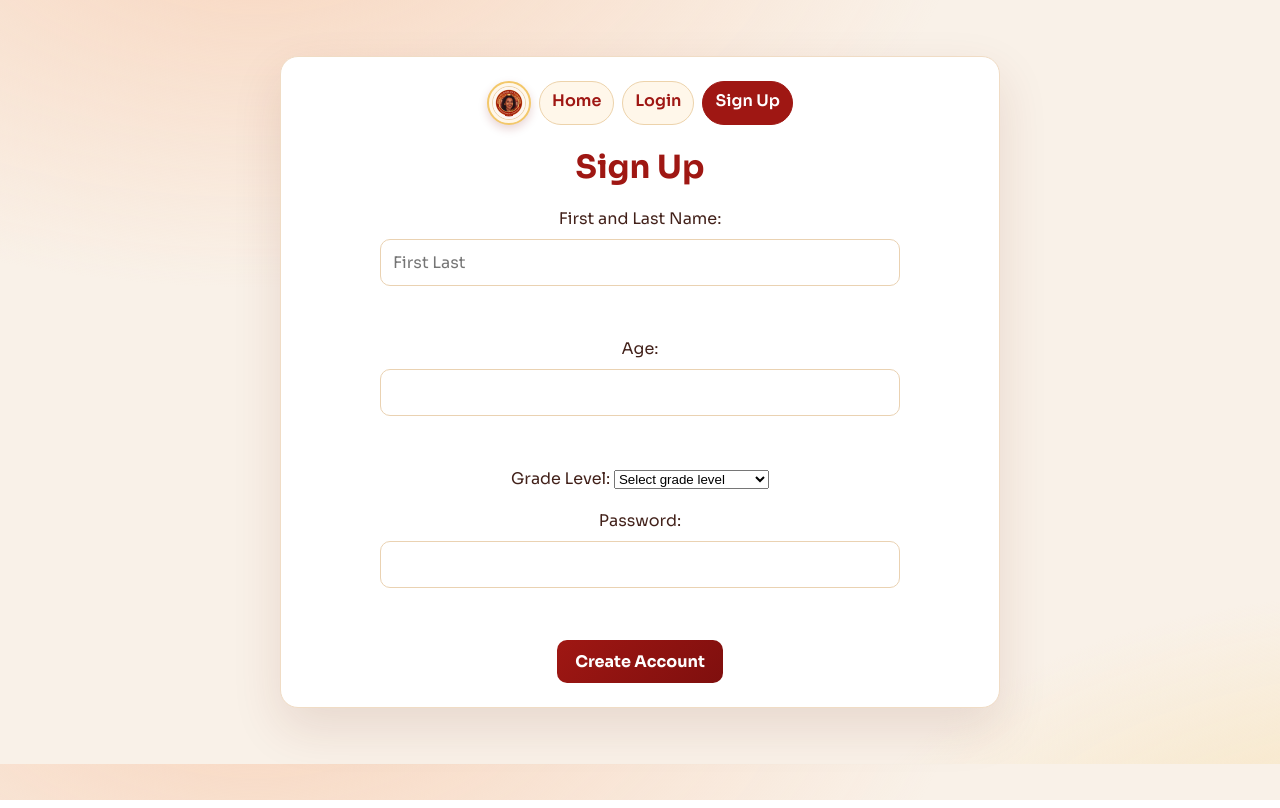
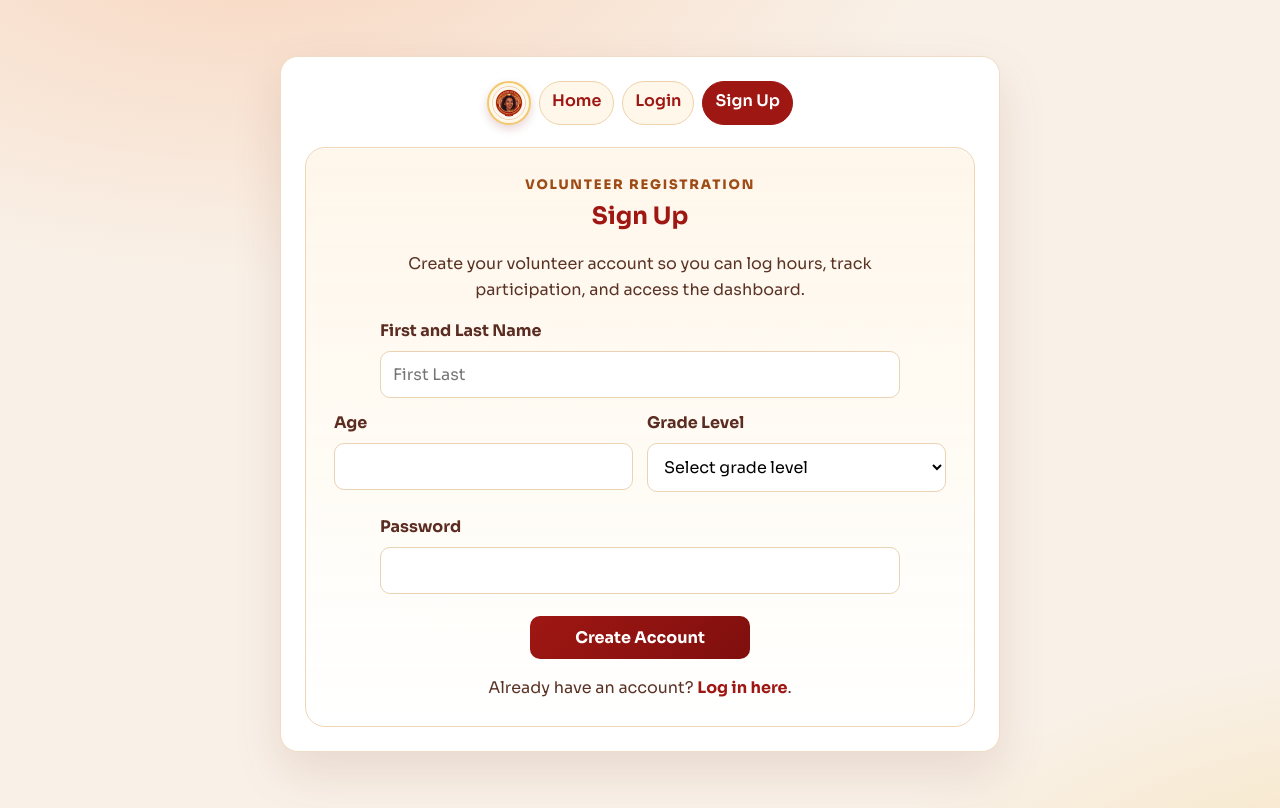
Before and after one commit to DawYem/Roman-s-Summer-Bridge-Program-Official-Website, a Flask app: page /signup in a window 1280 px wide. Run offline with Flask 3, Linux system fonts and the light colour scheme.

Commit message:
Added Design Changes to signup+ admin[0] control

```diff
--- a/app.py
+++ b/app.py
@@ -70,6 +70,41 @@ def has_first_and_last_name(name):
     return len(parts) >= 2
 
 
+def get_admin_usernames():
+    admin_usernames = {
+        os.getenv("ADMIN_USERNAME", "").strip().lower(),
+    }
+    admin_usernames.update(
+        username.strip().lower()
+        for username in os.getenv("ADMIN_USERNAMES", "").split(",")
+        if username.strip()
+    )
+    return {username for username in admin_usernames if username}
+
+
+def get_reserved_usernames():
+    reserved_usernames = {
+        "dawit yemane",
+    }
+    reserved_usernames.update(
+        username.strip().lower()
+        for username in os.getenv("RESERVED_USERNAMES", "").split(",")
+        if username.strip()
+    )
+    return {username for username in reserved_usernames if username}
+
+
+def user_is_admin(cursor, username):
+    cursor.execute(
+        "SELECT is_admin FROM users WHERE username = ?",
+        (username,)
+    )
+    result = cursor.fetchone()
+    if result and result[0] == 1:
+        return True
+    return username.strip().lower() in get_admin_usernames()
+
+
 @app.after_request
 def add_no_cache_headers(response):
     response.headers["Cache-Control"] = "no-store, no-cache, must-revalidate, max-age=0"
@@ -112,6 +147,15 @@ def signup():
             return render_template(
                 "signup.html",
                 error="Please enter both first and last name.",
+                signup_username=username,
+                signup_age=age_raw,
+                signup_grade_level=grade_level
+            )
+
+        if username.strip().lower() in get_reserved_usernames():
+            return render_template(
+                "signup.html",
+                error="That username is reserved and cannot be used.",
                 signup_username=username,
                 signup_age=age_raw,
                 signup_grade_level=grade_level
@@ -212,12 +256,7 @@ def dashboard():
     conn = sqlite3.connect("users.db")
     cursor = conn.cursor()
 
-    cursor.execute(
-        "SELECT is_admin FROM users WHERE username=?",
-        (username,)
-    )
-    admin_row = cursor.fetchone()
-    is_admin = bool(admin_row and admin_row[0] == 1)
+    is_admin = user_is_admin(cursor, username)
 
     if request.method == "POST":
         hours = request.form["hours"]
@@ -272,13 +311,7 @@ def admin():
     conn = sqlite3.connect("users.db")
     cursor = conn.cursor()
 
-    cursor.execute(
-        "SELECT is_admin FROM users WHERE username = ?",
-        (session["username"],)
-    )
-    result = cursor.fetchone()
-
-    if not result or result[0] != 1:
+    if not user_is_admin(cursor, session["username"]):
         conn.close()
         return "Access denied"
 
@@ -308,13 +341,7 @@ def toggle_admin(username):
     cursor = conn.cursor()
 
     # check current user is admin
-    cursor.execute(
-        "SELECT is_admin FROM users WHERE username = ?",
-        (session["username"],)
-    )
-    current_user = cursor.fetchone()
-
-    if not current_user or current_user[0] != 1:
+    if not user_is_admin(cursor, session["username"]):
         conn.close()
         return "Access denied"
 
@@ -343,13 +370,7 @@ def export_volunteer_data():
     conn = sqlite3.connect("users.db")
     cursor = conn.cursor()
 
-    cursor.execute(
-        "SELECT is_admin FROM users WHERE username = ?",
-        (session["username"],)
-    )
-    current_user = cursor.fetchone()
-
-    if not current_user or current_user[0] != 1:
+    if not user_is_admin(cursor, session["username"]):
         conn.close()
         return "Access denied"
 
--- a/static/style.css
+++ b/static/style.css
@@ -108,7 +108,20 @@ input {
     display: block;
 }
 
-input:focus {
+select {
+    width: 100%;
+    max-width: 520px;
+    padding: 12px;
+    margin: 10px auto;
+    border-radius: 10px;
+    border: 1px solid #ead2b2;
+    background: #fff;
+    font: inherit;
+    display: block;
+}
+
+input:focus,
+select:focus {
     outline: 2px solid #f2d6a6;
     border-color: var(--crimson);
 }
@@ -134,6 +147,99 @@ h1,
 h2 {
     margin-top: 0;
     color: var(--crimson);
+}
+
+.auth-panel {
+    margin-top: 20px;
+    padding: 28px;
+    border-radius: 20px;
+    background:
+        linear-gradient(180deg, rgba(255, 247, 234, 0.92), rgba(255, 255, 255, 0.98)),
+        linear-gradient(135deg, rgba(159, 23, 19, 0.04), rgba(243, 200, 106, 0.15));
+    border: 1px solid #efd6b6;
+    box-shadow: inset 0 1px 0 rgba(255, 255, 255, 0.7);
+}
+
+.auth-copy {
+    margin-bottom: 18px;
+}
+
+.auth-kicker {
+    margin: 0 0 8px;
+    font-size: 0.82rem;
+    font-weight: 800;
+    letter-spacing: 0.14em;
+    text-transform: uppercase;
+    color: #9e4b16;
+}
+
+.auth-description {
+    margin: 8px auto 0;
+    max-width: 560px;
+    color: #5a3325;
+    line-height: 1.6;
+}
+
+.auth-form {
+    margin-top: 10px;
+}
+
+.form-field {
+    margin-bottom: 14px;
+    text-align: left;
+}
+
+.form-field label {
+    display: block;
+    max-width: 520px;
+    margin: 0 auto 6px;
+    font-weight: 700;
+    color: #5b2d22;
+}
+
+.form-field-inline {
+    display: grid;
+    grid-template-columns: repeat(2, minmax(0, 1fr));
+    gap: 14px;
+}
+
+.form-field-inline > div {
+    min-width: 0;
+}
+
+.auth-submit {
+    margin-top: 8px;
+    min-width: 220px;
+}
+
+.auth-footer {
+    margin: 18px 0 0;
+    color: #5a3325;
+}
+
+.auth-footer a {
+    color: var(--crimson);
+    font-weight: 700;
+    text-decoration: none;
+}
+
+.auth-footer a:hover {
+    text-decoration: underline;
+}
+
+@media (max-width: 640px) {
+    .container {
+        margin: 18px auto;
+        padding: 18px;
+    }
+
+    .auth-panel {
+        padding: 20px 16px;
+    }
+
+    .form-field-inline {
+        grid-template-columns: 1fr;
+    }
 }
 
 ul {
--- a/templates/signup.html
+++ b/templates/signup.html
@@ -15,19 +15,32 @@
             <a href="/signup" class="nav-link active">Sign Up</a>
         </div>
 
+        <section class="auth-panel auth-panel-signup">
+            <div class="auth-copy">
+                <p class="auth-kicker">Volunteer registration</p>
                 <h1>Sign Up</h1>
+                <p class="auth-description">Create your volunteer account so you can log hours, track participation, and access the dashboard.</p>
+            </div>
+
             {% if error %}
                 <p class="error-message">{{ error }}</p>
             {% endif %}
-        <form method="POST">
-            <label>First and Last Name:</label>
-            <input type="text" name="username" placeholder="First Last" value="{{ signup_username }}" required>
-            <br><br>
-            <label>Age:</label>
-            <input type="number" name="age" min="1" value="{{ signup_age }}" required>
-            <br><br>
-            <label>Grade Level:</label>
-            <select name="grade_level" required>
+
+            <form method="POST" class="auth-form">
+                <div class="form-field">
+                    <label for="username">First and Last Name</label>
+                    <input id="username" type="text" name="username" placeholder="First Last" value="{{ signup_username }}" required>
+                </div>
+
+                <div class="form-field form-field-inline">
+                    <div>
+                        <label for="age">Age</label>
+                        <input id="age" type="number" name="age" min="1" value="{{ signup_age }}" required>
+                    </div>
+
+                    <div>
+                        <label for="grade_level">Grade Level</label>
+                        <select id="grade_level" name="grade_level" required>
                             <option value="" disabled {% if not signup_grade_level %}selected{% endif %}>Select grade level</option>
                             <optgroup label="School Grades">
                             <option value="1st Grade" {% if signup_grade_level == '1st Grade' %}selected{% endif %}>1st Grade</option>
@@ -51,12 +64,21 @@
                             </optgroup>
                             <option value="Post-Grad" {% if signup_grade_level == 'Post-Grad' %}selected{% endif %}>Post-Grad</option>
                         </select>
-            <br><br>
-            <label>Password:</label>
-            <input type="password" name="password" required>
-            <br><br>
-            <button type="submit">Create Account</button>
+                    </div>
+                </div>
+
+                <div class="form-field">
+                    <label for="password">Password</label>
+                    <input id="password" type="password" name="password" required>
+                </div>
+
+                <button type="submit" class="auth-submit">Create Account</button>
             </form>
+
+            <p class="auth-footer">
+                Already have an account? <a href="/login">Log in here</a>.
+            </p>
+        </section>
     </div>
 </body>
 </html>
```
Lines whose indentation alone changed are shown as unchanged.
